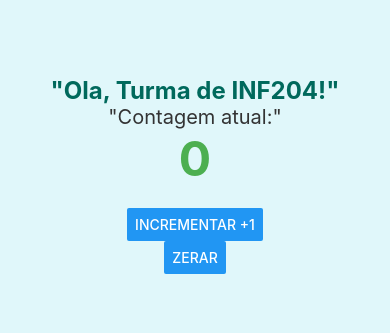
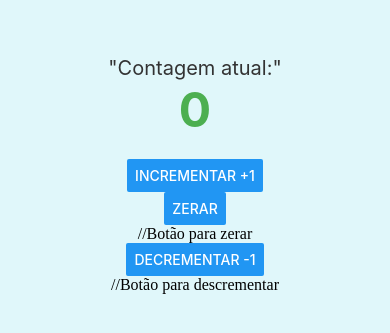
Before and after one commit to L3ili/inf204-desenvolvimento_mobile, a React Native app: screen / in a window 390 px wide. Shown: the part 247-580 px from the top of the page. Built offline with nearby package versions, Linux system fonts and the light colour scheme.

Commit message:
feat: adiciona botão descrementar -1

```diff
--- a/App.js
+++ b/App.js
@@ -3,22 +3,30 @@ import { Text, View, Button, StyleSheet } from "react-native";
 
 export default function App() {
   const [contagem, setContagem] = useState(0);
-
   // contador = contador + 1;
-
+  const descrementar = () => {
+    if (contagem > 0) {
+      setContagem(contagem - 1);
+    }
+  };
   return (
     <View style={styles.container}>
-      <Text style={styles.texto}>"Ola, Turma de INF204!"</Text>
       <Text style={styles.titulo}>"Contagem atual:"</Text>
       <Text style={styles.numero}>{contagem}</Text>
       <Button
         title="Incrementar +1"
         onPress={() => setContagem(contagem + 1)}
       />
+
       <Button
         title="Zerar"
         onPress={() => setContagem(0)}
-      />
+      /> //Botão para zerar
+
+      <Button
+        title="Decrementar -1"
+        onPress={descrementar}
+      />//Botão para descrementar
     </View>
   );
 }
```
